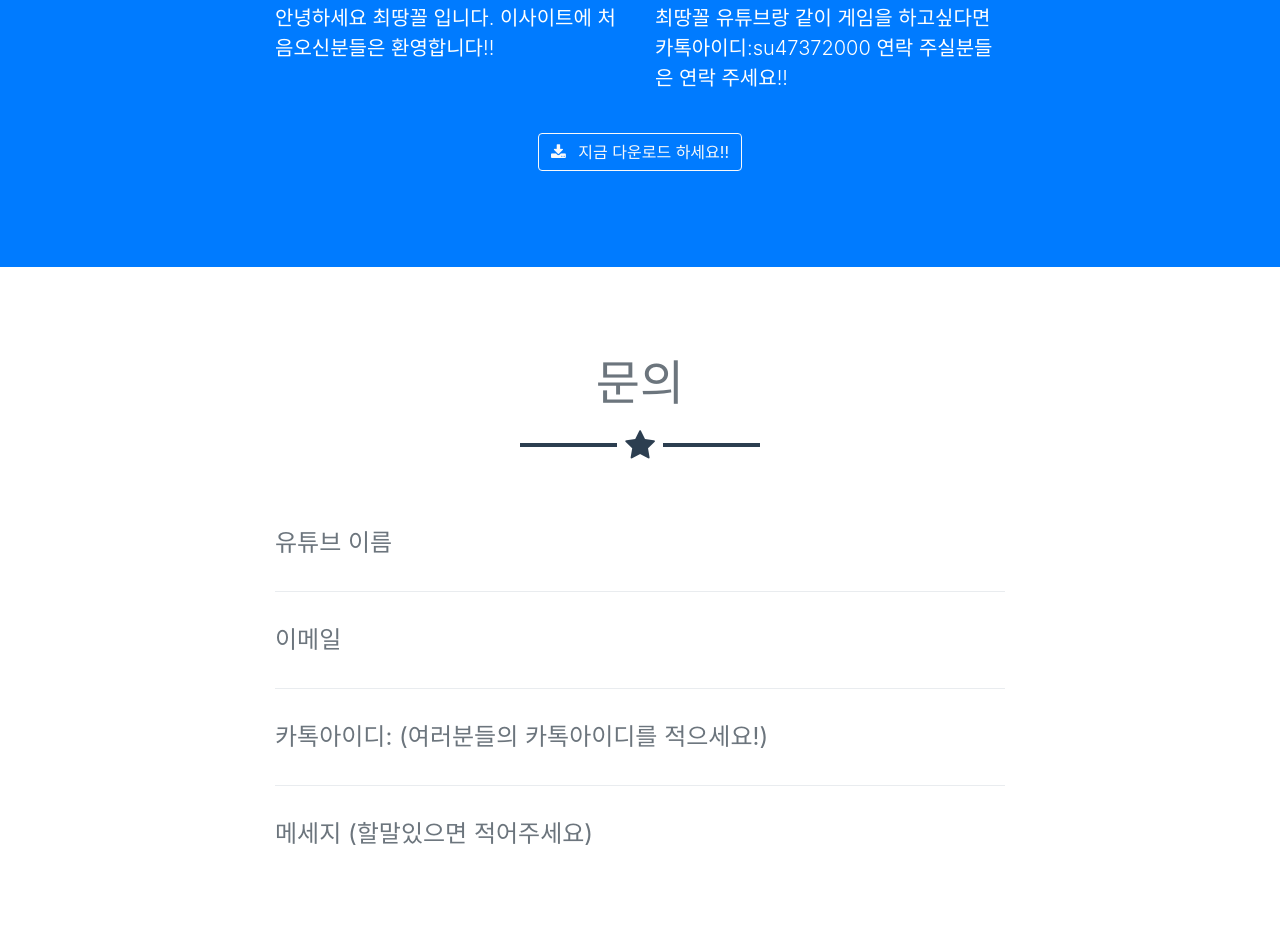
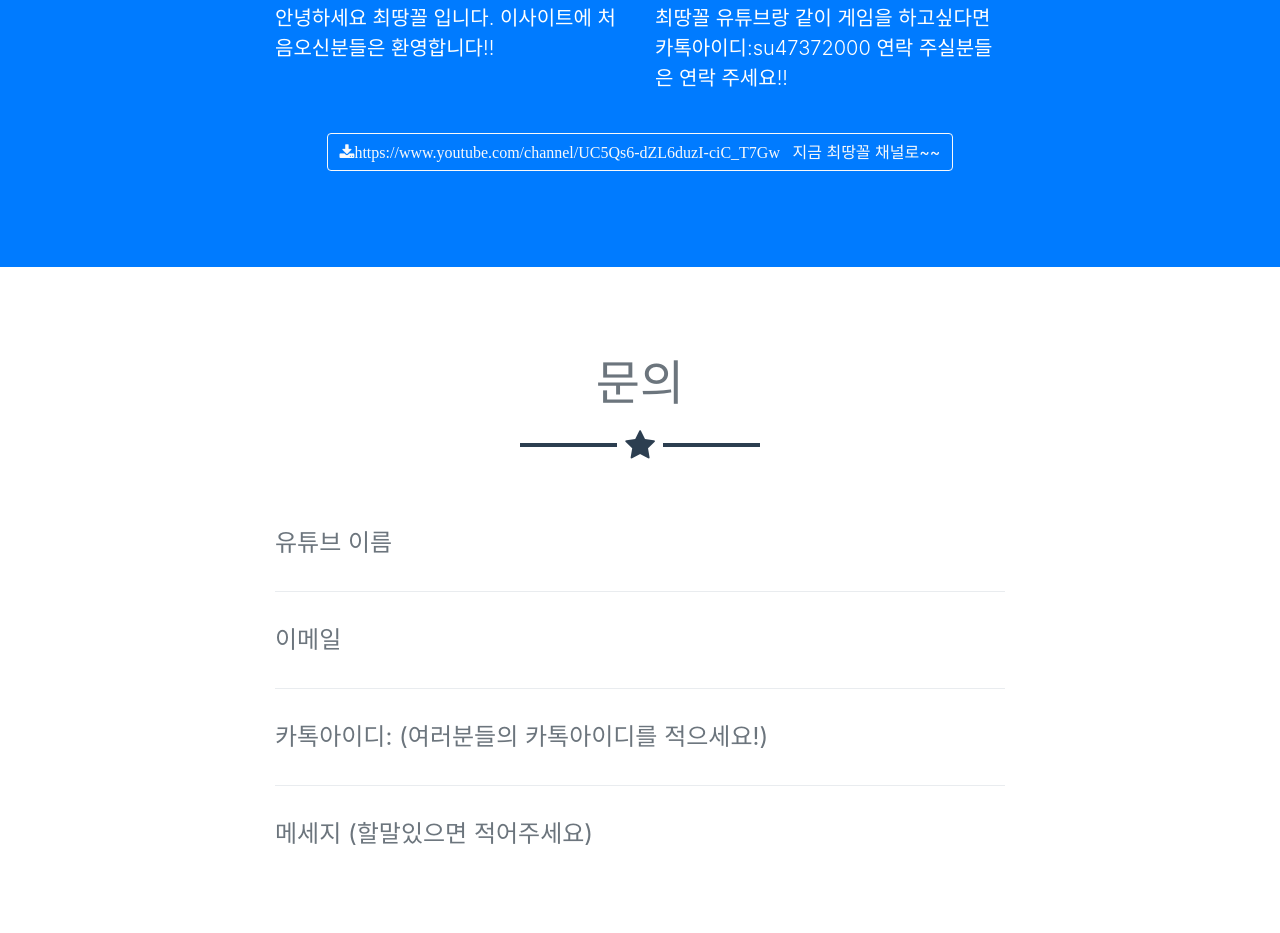
Before and after one commit to LIMBOND/Limbond.github.io, a website with bundled scripts: page index.html in a window 1280 px wide. Shown: the part 1838-2771 px from the top of the page. Built offline with nearby package versions, Linux system fonts and the light colour scheme.

Commit message:
Update index.html

```diff
--- a/index.html
+++ b/index.html
@@ -147,8 +147,8 @@
         </div>
         <div class="text-center mt-4">
           <a class="btn btn-xl btn-outline-light" href="#">
-            <i class="fa fa-download mr-2"></i>
-            지금 다운로드 하세요!!
+            <i class="fa fa-download mr-2">https://www.youtube.com/channel/UC5Qs6-dZL6duzI-ciC_T7Gw</i>
+            지금 최땅꼴 채널로~~
           </a>
         </div>
       </div>
```
